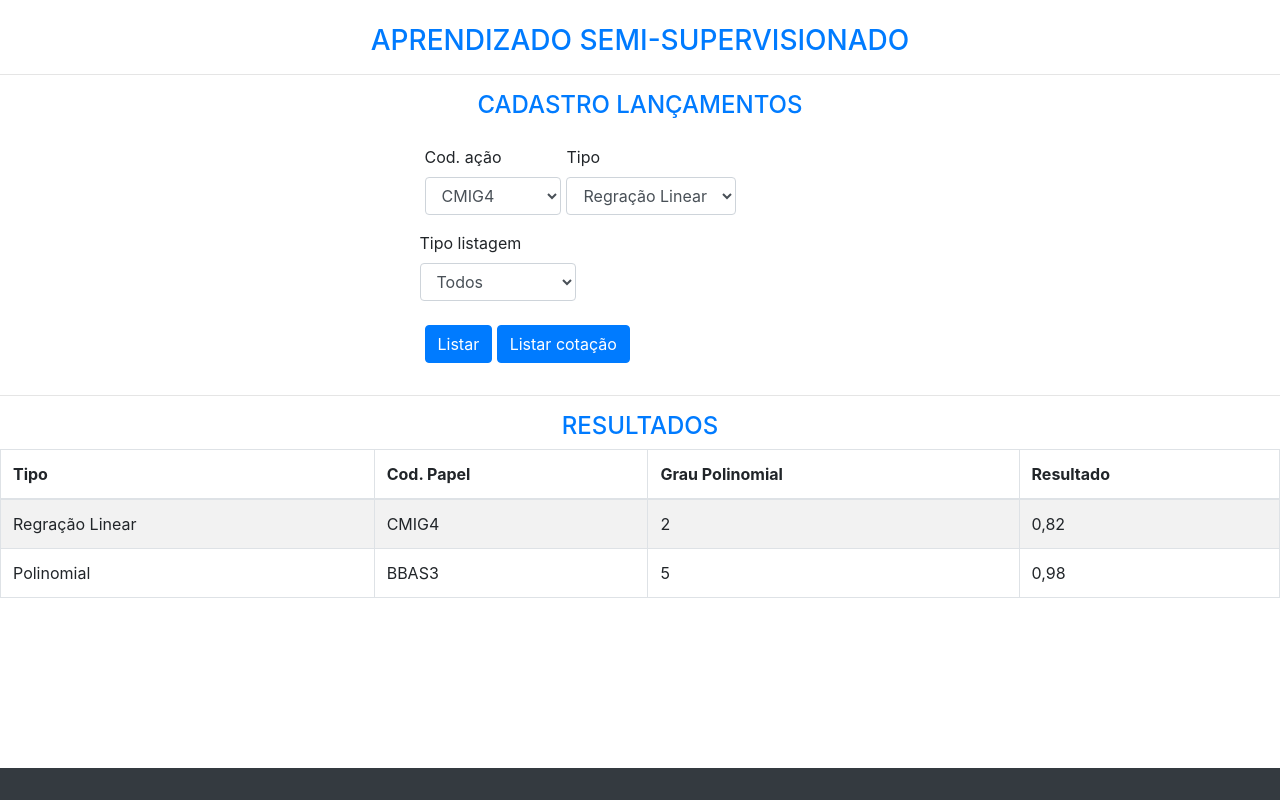
After one commit to otaviozerotwo/previsao_preco_acoes, a PHP site: the page made by Lancamentos copy.php in a window 1280 px wide. The commit adds this page. Run offline with PHP 8.4, Linux system fonts and the light colour scheme.

```diff
--- /dev/null
+++ b/Lancamentos copy.php
@@ -0,0 +1,114 @@
+<?php
+include_once("cabecalho.php");
+?>
+
+<h4 class="text-primary" style="text-align: center;">CADASTRO LANÇAMENTOS</h4>
+<div style=" display: flex;justify-content: center;margin-top:2%;">
+  <form action="consultaBase.php" method="GET">
+    <div class="form-row">
+      <div class="form-group col-md-4">
+
+        <label for="codigo">Cod. ação</label>
+        <select name="codigo" class="form-control">
+          <option style="color: red;">CMIG4</option>
+          <option style="color: red;">ITUB4</option>
+          <option style="color: red;">BBAS3</option>
+          <option style="color: red;">VALE3</option>
+<optipn >PETR4</optipn>
+<optipn >ITAU4</optipn>
+<option >PETR3</option>
+<optipn >BRAD4</optipn>
+<option >ELET3</option>
+<option >BRAS3</option>
+<option >LOCA3</option>
+<optipn >ITAU4</optipn>
+<option >PETR3</option>
+<optiunt style="color: red;">BTGP11</optiunt>
+<option style="color: red;">EQUA3</option>
+<option style="color: red;">RAIA3</option>
+<option style="color: red;">SUZA3</option>
+<option style="color: red;">REDE3</option>
+<optipn style="color: red;">GERD4</optipn>
+<option style="color: red;">RUMO3</option>
+<option style="color: red;">BBSE3</option>
+<option style="color: red;">VIBR3</option>
+<option style="color: red;">COSA3</option>
+<option style="color: red;">ULTR3</option>
+<option style="color: red;">SABE3</option>
+<option style="color: red;">BRAD3</option>
+<option style="color: red;">HAPV3</option>
+<option style="color: red;">ENEV3</option>
+<option style="color: red;">TELE3</option>
+<optipn style="color: red;">CEMI4</optipn>
+<option style="color: red;">ASSA3</option>
+<option style="color: red;">HYPE3</option>
+<optiunt style="color: red;">KLAB11</optiunt>
+<option style="color: red;">BRF 3</option>
+<option style="color: red;">LOJA3</option>
+<optipnb style="color: red;">COPE6</optipnb>
+<option style="color: red;">TOTV3</option>
+<option style="color: red;">EMBR3</option>
+<optiunt style="color: red;">ENER11</optiunt>
+<option style="color: red;">GRUP3</option>
+<option style="color: red;">CCR 3</option>
+<option style="color: red;">ALIA3</option>
+        </select>
+      </div>
+      <div>
+        <label for="tipoLancamento">Tipo</label>
+        <select name="tipo" class="form-control">
+          <option>Regração Linear</option>
+          <option>Polinomial</option>
+        </select>
+      </div>
+      <div>
+        <label for="tipoLancamento">Tipo listagem</label>
+        <select name="tipo" class="form-control">
+          <option>Todos</option>
+          <option>Mais relevante</option>
+        </select>
+      </div>
+    </div>
+    <br>
+    <div class="form-group">
+      <button type="submit" id="salvar" class="btn btn-primary" formaction="Lancamentos.php">Listar</button>
+      <button type="submit" id="base"   class="btn btn-primary" formaction="consultaBase.php">Listar cotação</button>
+
+    </div>
+</div>
+</form>
+<fieldset>
+  <hr>
+</fieldset>
+<div>
+  <h4 class="text-primary" style="text-align: center;">RESULTADOS</h4>
+  <table class="table table-striped table-bordered">
+    <thead>
+      <tr>
+        <th>Tipo</th>
+        <th>Cod. Papel</th>
+        <th>Grau Polinomial</th>
+        <th>Resultado</th>
+      </tr>
+    </thead>
+
+    <tbody>
+      <tr>
+        <td>Regração Linear</td>
+        <td>CMIG4</td>
+        <td>2</td>
+        <td>0,82</td>
+      </tr>
+      <tr>
+        <td>Polinomial</td>
+        <td>BBAS3</td>
+        <td>5</td>
+        <td>0,98</td>
+      </tr>
+    </tbody>
+  </table>
+</div>
+</div>
+<?php
+include_once("rodape.php");
+?>
--- a/cabecalho.php
+++ b/cabecalho.php
@@ -2,7 +2,7 @@
 <html>
 
 <head>
-  <title>Fatura MEI</title>
+  <title>HISTORICO B3</title>
   <meta charset="utf-8">
   <meta name="viewport" content="width=device-width, initial-scale=1">
   <link rel="stylesheet" href="https://stackpath.bootstrapcdn.com/bootstrap/4.1.3/css/bootstrap.min.css" integrity="sha384-MCw98/SFnGE8fJT3GXwEOngsV7Zt27NXFoaoApmYm81iuXoPkFOJwJ8ERdknLPMO" crossorigin="anonymous">
@@ -15,5 +15,5 @@
 </head>
 <body>
   <br>
-<h3 class="text-primary" style="text-align: center;">PESQUISA DE RESULTADOS CALCULADOS</h3>
+<h3 class="text-primary" style="text-align: center;">APRENDIZADO SEMI-SUPERVISIONADO</h3>
 <hr>
```
Also changed, not shown: ConnectionFactory_class.php (added, +47 -0 lines), Lancamentos.php (+91 -37 lines), consultaBase.php (added, +69 -0 lines).
